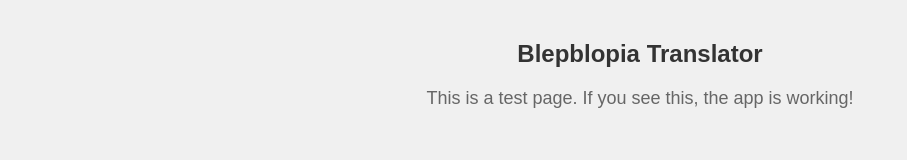
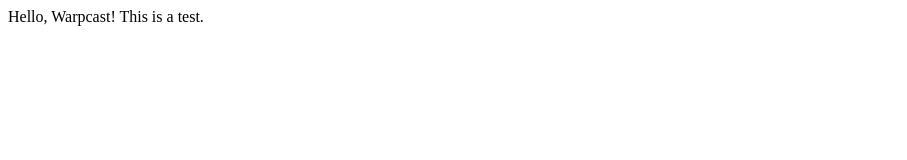
Before and after one commit to Gotlop/testframe, a plain HTML site: page index.html in a window 1280 px wide. Shown: the whole page, without its empty margins (0-907 px from the left). Drawn offline with Linux system fonts and the light colour scheme.

Commit message:
Update index.html

```diff
--- a/index.html
+++ b/index.html
@@ -3,34 +3,10 @@
 <head>
     <meta charset="UTF-8">
     <meta name="viewport" content="width=device-width, initial-scale=1.0">
-    <title>Blepblopia Translator Mini App</title>
-    <meta name="screen-orientation" content="portrait">
-    <!-- Metadata untuk Warpcast Frame v2 -->
-    <meta name="fc:frame" content='{"version":"next","imageUrl":"https://picsum.photos/1200/800","aspectRatio":"3:2","button":{"title":"Translate","action":{"type":"launch_frame","name":"Blepblopia Translator","url":"https://blepblopia-translator.vercel.app","splashImageUrl":"https://picsum.photos/500/500","splashBackgroundColor":"#a1a1ff"}}}' />
-    <!-- Optimasi caching -->
-    <meta http-equiv="Cache-Control" content="public, max-age=31536000">
-    <style>
-        body {
-            margin: 0;
-            padding: 20px;
-            font-family: Arial, sans-serif;
-            background-color: #f0f0f0;
-            min-height: 100vh;
-            text-align: center;
-        }
-
-        h2 {
-            color: #333;
-        }
-
-        p {
-            font-size: 18px;
-            color: #666;
-        }
-    </style>
+    <title>Blepblopia Test</title>
+    <meta name="fc:frame" content='{"version":"next","imageUrl":"https://picsum.photos/1200/800","button":{"title":"Open Test","action":{"type":"launch_frame","name":"Blepblopia Test","url":"https://67f63a9fa500027c326aad70--mellifluous-clafoutis-6f0d75.netlify.app/"}}}' />
 </head>
 <body>
-    <h2>Blepblopia Translator</h2>
-    <p>This is a test page. If you see this, the app is working!</p>
+    Hello, Warpcast! This is a test.
 </body>
 </html>
```
